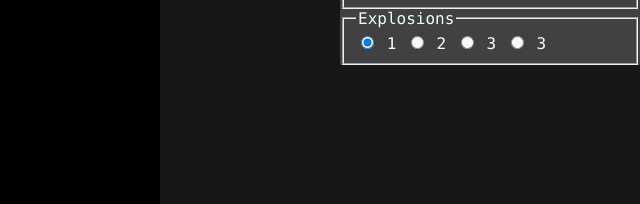
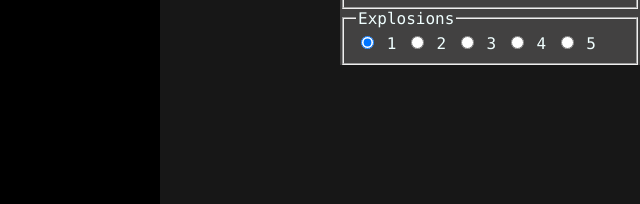
Before and after one commit to Sahertia/EIA2-Endabgabe, a website: page CODE/index.html in a window 1280 px wide. Shown: the part 344-548 px from the top of the page, 640-1280 px from the left. Drawn offline with Linux system fonts and the light colour scheme.

Commit message:
Lets go!

```diff
--- a/CODE/index.html
+++ b/CODE/index.html
@@ -77,7 +77,9 @@
                 <input type="radio" name="ExplosionTimes" class="hierachy" value="3" />
                 <label for="three">3</label>
                 <input type="radio" name="ExplosionTimes" class="hierachy" value="4" />
-                <label for="three">3</label>
+                <label for="four">4</label>
+                <input type="radio" name="ExplosionTimes" class="hierachy" value="5" />
+                <label for="five">5</label>
             </fieldset>
 
         </form>
```
